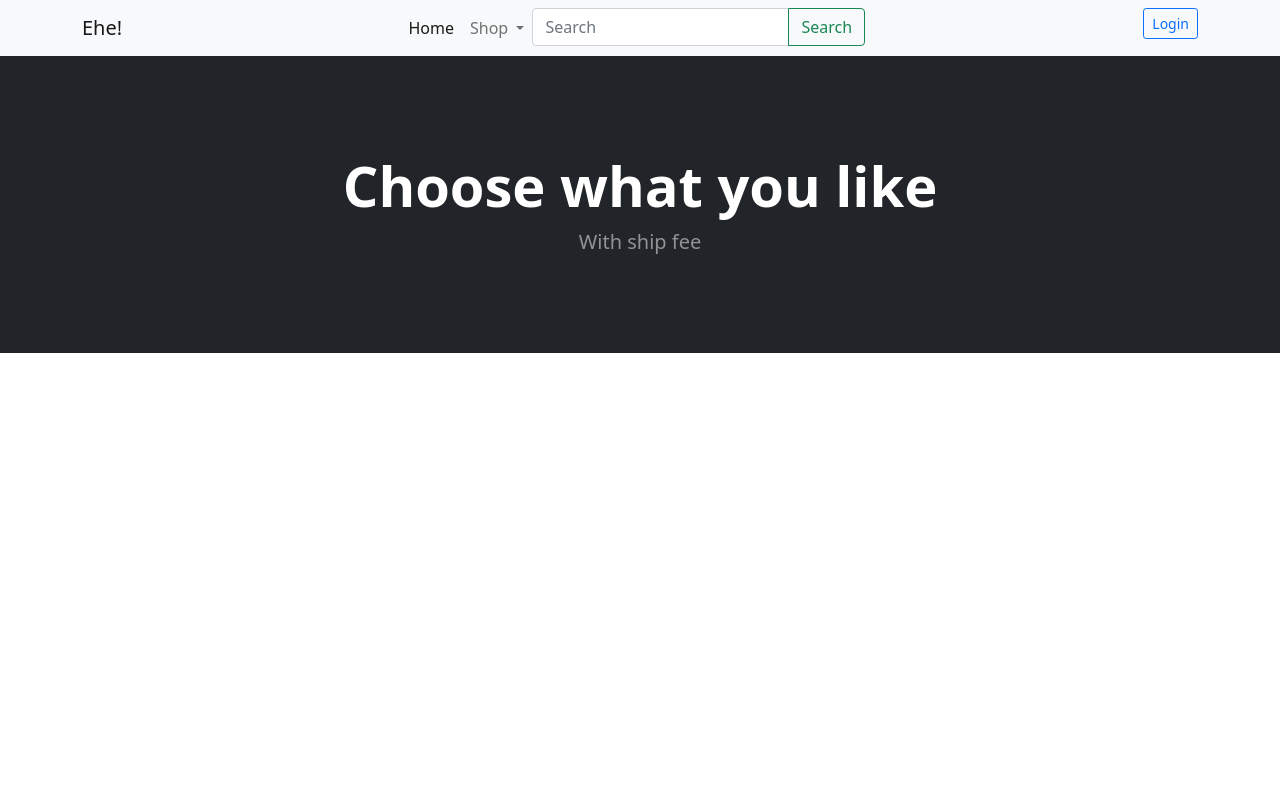
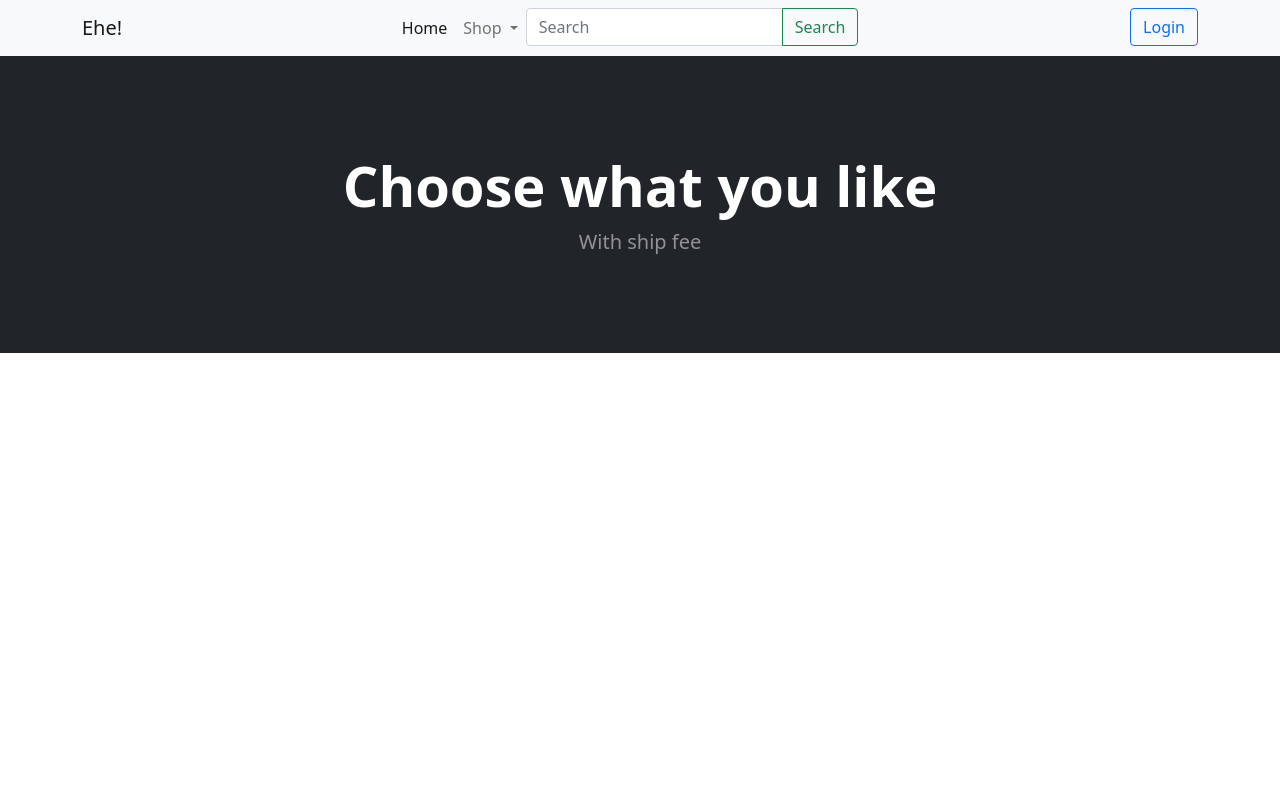
Before and after one commit to BotDotZero/web501, a plain HTML site: page index.html in a window 1280 px wide. Shown: the top 800 px of the page. Drawn offline with nearby package versions, Linux system fonts and the light colour scheme; no server answers.

Commit message:
login btn

```diff
--- a/index.html
+++ b/index.html
@@ -64,7 +64,7 @@
                   </ul>
                </div>
                <div id="notLoggedIn">
-                  <button id="login" class="btn btn-sm btn-outline-primary">Login</button>
+                  <button id="login" class="btn btn-outline-primary">Login</button>
                </div>
             </div>
          </div>
```
